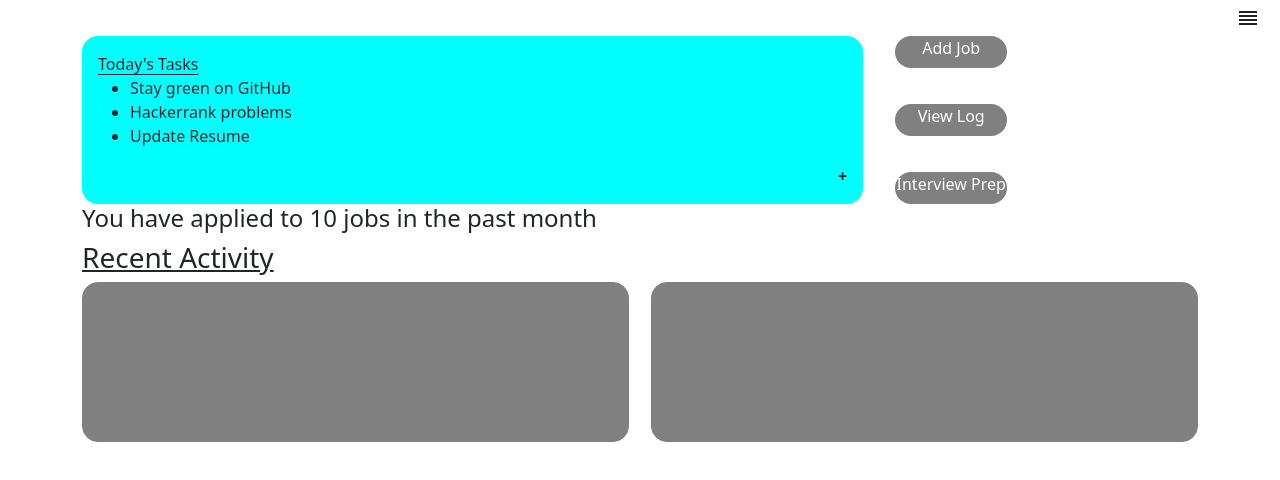
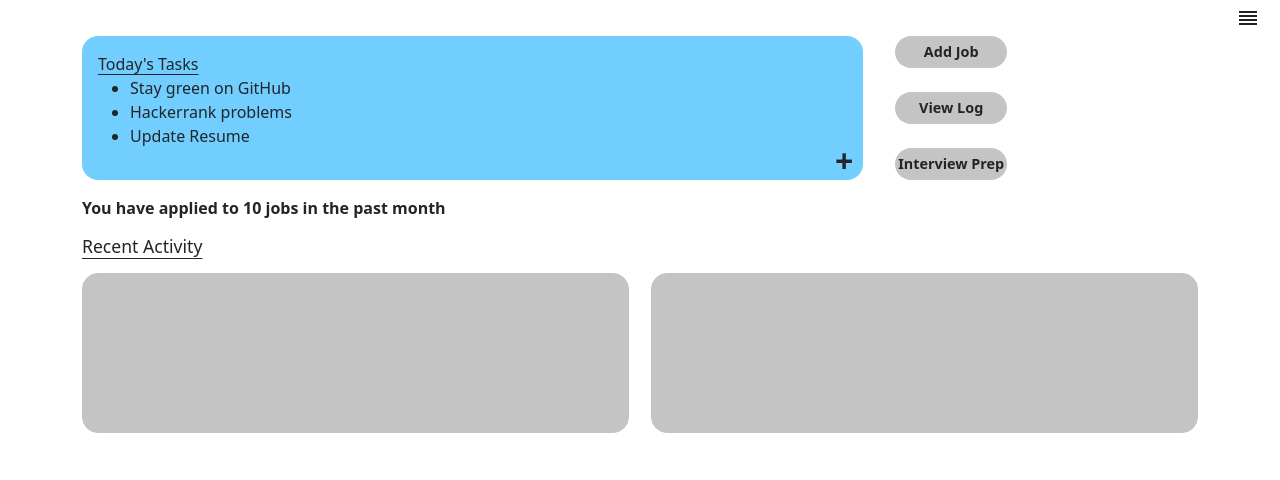
Before and after one commit to chingu-voyages/v32-geckos-team-04, a React (Create React App) app: page / in a window 1280 px wide. Shown: the top 480 px of the page. Built offline with nearby package versions, Linux system fonts and the light colour scheme.

Commit message:
New styles

```diff
--- a/src/css/JobHunt/styles.module.css
+++ b/src/css/JobHunt/styles.module.css
@@ -7,9 +7,19 @@
 
 .task_container {
   width: 70%;
+  height: 30%;
   padding: 1rem;
-  background-color: aqua;
+  background-color: #71ceff;
   border-radius: 1rem;
+  position: relative;
+}
+
+.plus {
+  font-size: 2rem;
+  font-weight: bold;
+  position: absolute;
+  right: 10px;
+  bottom: -5px;
 }
 
 .task_container header {
@@ -26,22 +36,23 @@
 }
 
 .actions_container li {
-  background-color: gray;
-  padding: '1rem';
+  background-color: #c4c4c4;
+  padding: 5px 0;
   width: 7rem;
   height: 2rem;
   text-align: center;
   border-radius: 1rem;
-  color: white;
+  font-size: 0.9rem;
+  font-weight: bold;
 }
 .activities_container {
   display: flex;
   justify-content: space-between;
 }
 .activities {
-  background-color: gray;
+  background-color: #c4c4c4;
   width: 49%;
   height: 10rem;
-  border: 1px solid gray;
+  border: 1px solid #c4c4c4;
   border-radius: 1rem;
 }
--- a/src/pages/JobHunt.jsx
+++ b/src/pages/JobHunt.jsx
@@ -13,11 +13,7 @@ const JobHunt = () => {
             <li>Hackerrank problems</li>
             <li>Update Resume</li>
           </ul>
-          <span
-            style={{ float: 'right', fontSize: '1rem', fontWeight: 'bold' }}
-          >
-            +
-          </span>
+          <span className={style.plus}>+</span>
         </div>
         <ul className={style.actions_container}>
           <li>Add Job</li>
@@ -25,9 +21,20 @@ const JobHunt = () => {
           <li>Interview Prep</li>
         </ul>
       </div>
-      <h4>You have applied to 10 jobs in the past month</h4>
+      <p style={{ marginTop: '1rem', fontWeight: '600' }}>
+        You have applied to 10 jobs in the past month
+      </p>
       <div className={style.recent_activities}>
-        <h3 style={{ textDecoration: 'underline' }}>Recent Activity</h3>
+        <h3
+          style={{
+            textDecoration: 'underline',
+            textUnderlineOffset: '5px',
+            fontSize: '1.1rem',
+            marginBottom: '1rem',
+          }}
+        >
+          Recent Activity
+        </h3>
         <div className={style.activities_container}>
           <div className={style.activities}></div>
           <div className={style.activities}></div>
```
